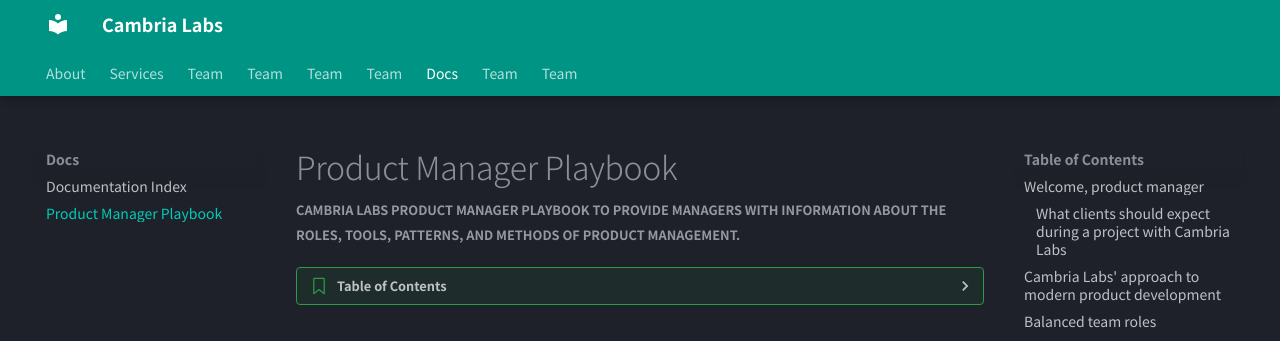
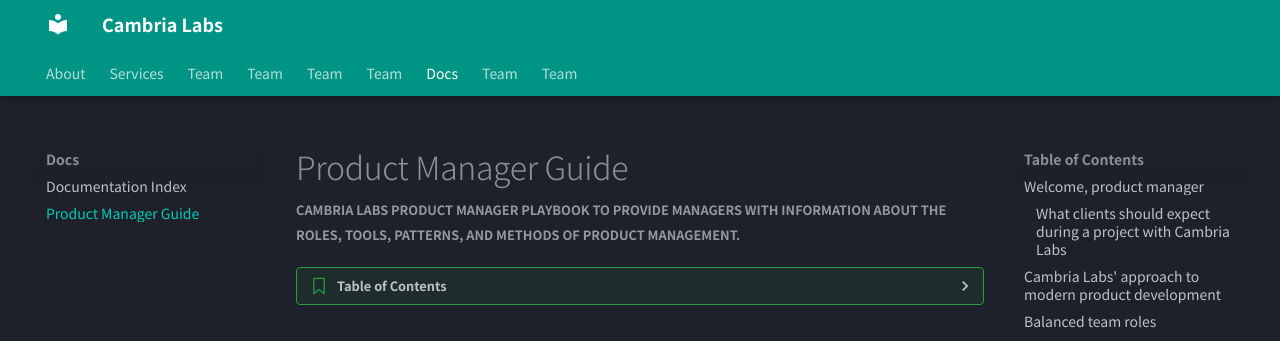
Before and after one commit to jro-cambria/site_www.cambria-labs.com, an MkDocs documentation site: the page built from docs/documentation/pm_playbook.md, in a window 1280 px wide and 900 px high. Shown: the top 341 px of the window. Built offline with MkDocs 1.6.1 and Material for MkDocs 9.7.7, drawn with Linux system fonts in a browser that asks for light colours.

Commit message:
Updated docs

```diff
--- a/docs/documentation/pm_playbook.md
+++ b/docs/documentation/pm_playbook.md
@@ -1,5 +1,5 @@
 ---
-title: Product Manager Playbook
+title: Product Manager Guide
 description: Cambria Labs Product Manager Playbook to provide managers with information about the roles, tools, patterns, and methods of product management.
 ---
 
--- a/mkdocs.yml
+++ b/mkdocs.yml
@@ -59,6 +59,6 @@ nav:
   - 'Blog': index.md
   - 'Docs':
     - documentation/index.md
-    - 'Product Manager Playbook': "documentation/pm_playbook.md"
+    - 'Product Manager Guide': "documentation/pm_playbook.md"
   - 'Tools': index.md
   - 'Contact': index.md
```
Also changed, not shown: docs/documentation/index.md (+1 -0 lines).
